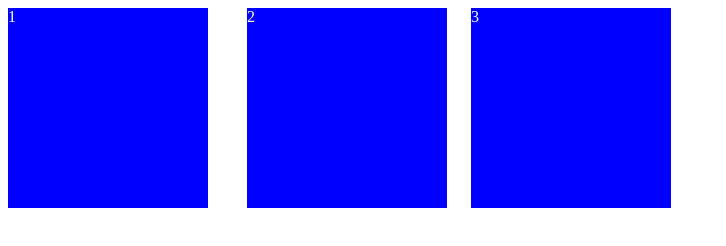
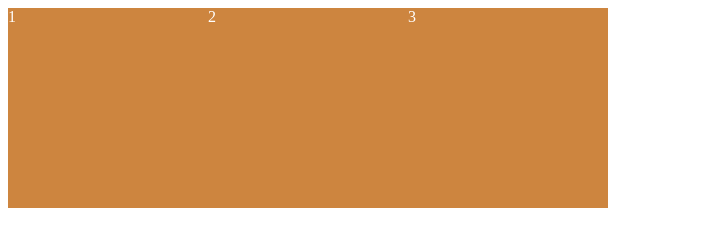
Before and after one commit to sinbox0701/SCSS, a plain HTML site: page index.html in a window 1280 px wide. Shown: the whole page, without its empty margins (0-726 px from the left). Drawn offline with Linux system fonts and the light colour scheme.

Commit message:
FlexBox First Rule

```diff
--- a/index.html
+++ b/index.html
@@ -7,8 +7,11 @@
         <title>(S)CSS Master Class</title>
     </head>
     <body>
-        <div class="box">1</div>
-        <div class="box">2</div>
-        <div class="box">3</div>
+        <div class="wrapper">
+        <!-- wrapper ==> flexbox container -->
+            <div class="box">1</div>
+            <div class="box">2</div>
+            <div class="box">3</div>
+        </div>
     </body>
 </html>
--- a/styles.css
+++ b/styles.css
@@ -1,20 +1,16 @@
-.box {
-    background-color: blue;
+.wrapper{
+    display: flex;
+}
+
+.box{
     width: 200px;
     height: 200px;
-    display: inline-block;
+    background: peru;
     color: white;
 }
 
-.box:nth-child(2){
-    margin-left: 35px;
-}
-.box:nth-child(3){
-    margin-left: 20px;
-}
 /*
-:nth-child(N) --> 부모(box)안의 모든 요소 중 N번째 요소
-
-지금과 같은 CSS 코딩은 디바이스 크기가 다 다르기 때문에 문제가 발생한다
-==> 이를 해결하기 위해 나온것이 flexbox
+flexbox에서는 children 개념이 없음
+flexbox에서 위치이동 등을 하고싶으면 flexbox container를 만들어야함
+flexbox container를 만들면 그 안에 있는건 다 flexbox 형태
 */
```
